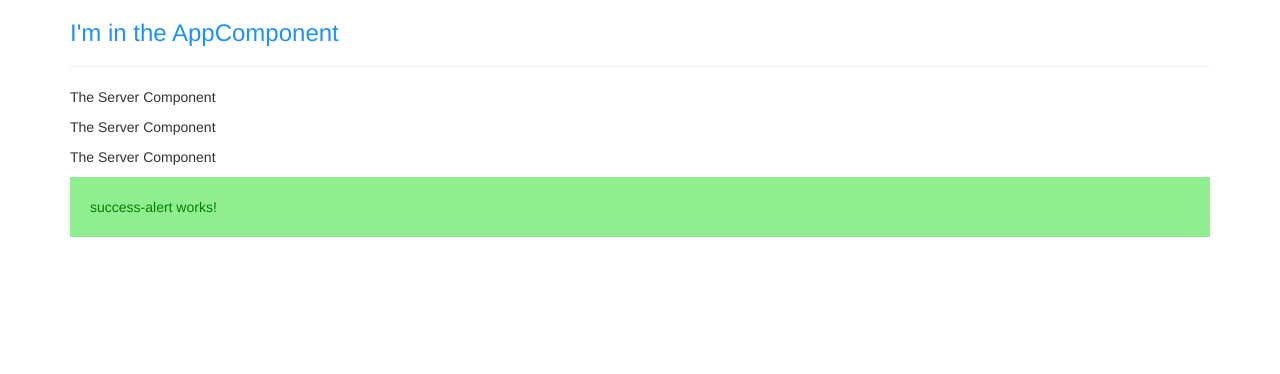
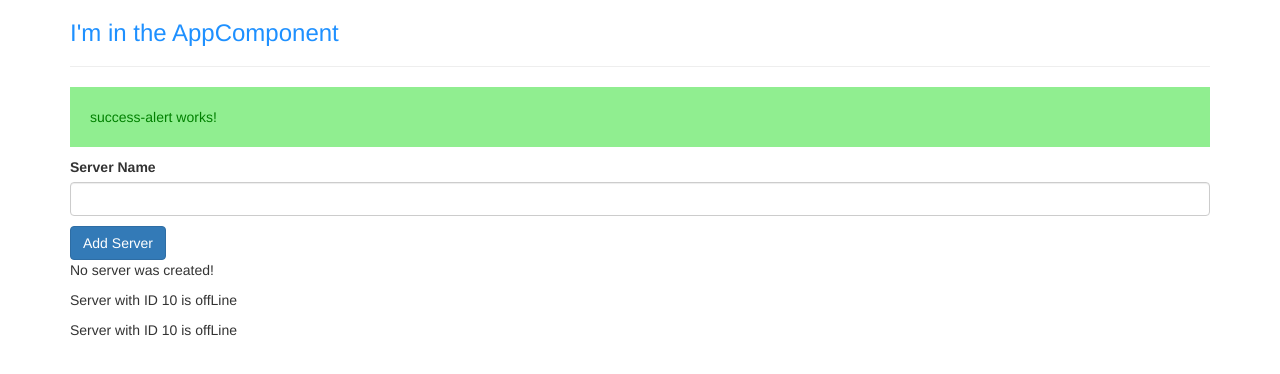
Before and after one commit to MalcolmAnderson/ng_playground, an Angular app: page / in a window 1280 px wide. Shown: the top 374 px of the page. Built offline with nearby package versions, Linux system fonts and the light colour scheme.

Commit message:
Continue through "The Basics"

```diff
--- a/src/app/app.component.html
+++ b/src/app/app.component.html
@@ -6,7 +6,7 @@
       <div class="app-servers"></div>
       <app-success-alert></app-success-alert>
       <!-- <div app-servers></div> -->
-      <!-- <app-servers></app-servers> -->
+      <app-servers></app-servers>
     </div>
   </div>
 </div>
--- a/src/app/app.module.ts
+++ b/src/app/app.module.ts
@@ -1,5 +1,6 @@
 import { BrowserModule } from '@angular/platform-browser';
 import { NgModule } from '@angular/core';
+import { FormsModule } from '@angular/forms';
 
 import { AppComponent } from './app.component';
 import { ServerComponent } from './server/server.component';
@@ -14,7 +15,8 @@
     SuccessAlertComponent
   ],
   imports: [
-    BrowserModule
+    BrowserModule,
+    FormsModule
   ],
   providers: [],
   bootstrap: [AppComponent]
--- a/src/app/server/server.component.html
+++ b/src/app/server/server.component.html
@@ -1 +1 @@
-<p>The Server Component</p>
+<p>Server with ID {{ serverId }} is {{ getServerStatus() }}</p>
--- a/src/app/server/server.component.ts
+++ b/src/app/server/server.component.ts
@@ -1,8 +1,14 @@
 import { Component } from '@angular/core';
 
 @Component({
-  selector: 'app-server',
-  templateUrl: './server.component.html'
+    selector: 'app-server',
+    templateUrl: './server.component.html'
 })
 export class ServerComponent {
+    serverId: number = 10;
+    serverStatus: string = 'offLine';
+
+    getServerStatus() {
+      return this.serverStatus;
+    }
 }
--- a/src/app/servers/servers.component.html
+++ b/src/app/servers/servers.component.html
@@ -1,2 +1,13 @@
+<label>Server Name</label>
+<input type="text" class="form-control"
+(input)="onUpdateServerName($event)">
+<p>{{ serverName }}</p>
+<button
+    class= "btn btn-primary"
+    [disabled]="!allowNewServer"
+    (click)='onCreateServer()'>Add Server</button>
+    <!-- <p [innerText]="allowNewServer"></p>
+    <p>{{allowNewServer}}</p> -->
+    <p>{{serverCreationStatus}}</p>
 <app-server></app-server>
 <app-server></app-server>
--- a/src/app/servers/servers.component.ts
+++ b/src/app/servers/servers.component.ts
@@ -1,22 +1,35 @@
-import { Component, OnInit } from '@angular/core';
+import { Component, OnInit } from "@angular/core";
 
 @Component({
-  selector: '.app-servers',
+  selector: "app-servers",
   // selector: 'app-servers',
   // selector: '[app-servers]',
-  // templateUrl: './servers.component.html',
-  template: `
-  <app-server></app-server>
-  <app-server></app-server>
-  <app-server></app-server>
-  `,
+  templateUrl: "./servers.component.html",
+  // template: `
+  // <app-server></app-server>
+  // <app-server></app-server>
+  // <app-server></app-server>
+  // `,
   styleUrls: ['./servers.component.css']
 })
 export class ServersComponent implements OnInit {
+  allowNewServer = false;
+  serverCreationStatus = 'No server was created!';
+  serverName = '';
 
-  constructor() { }
-
-  ngOnInit() {
+  constructor() {
+    setTimeout(() => {
+      this.allowNewServer = true;
+    }, 2000);
   }
 
+  ngOnInit() {}
+
+  onCreateServer() {
+    this.serverCreationStatus = 'Server was created';
+  }
+
+  onUpdateServerName(event: any) {
+    this.serverName = (<HTMLInputElement>event.target).value;
+  }
 }
```
